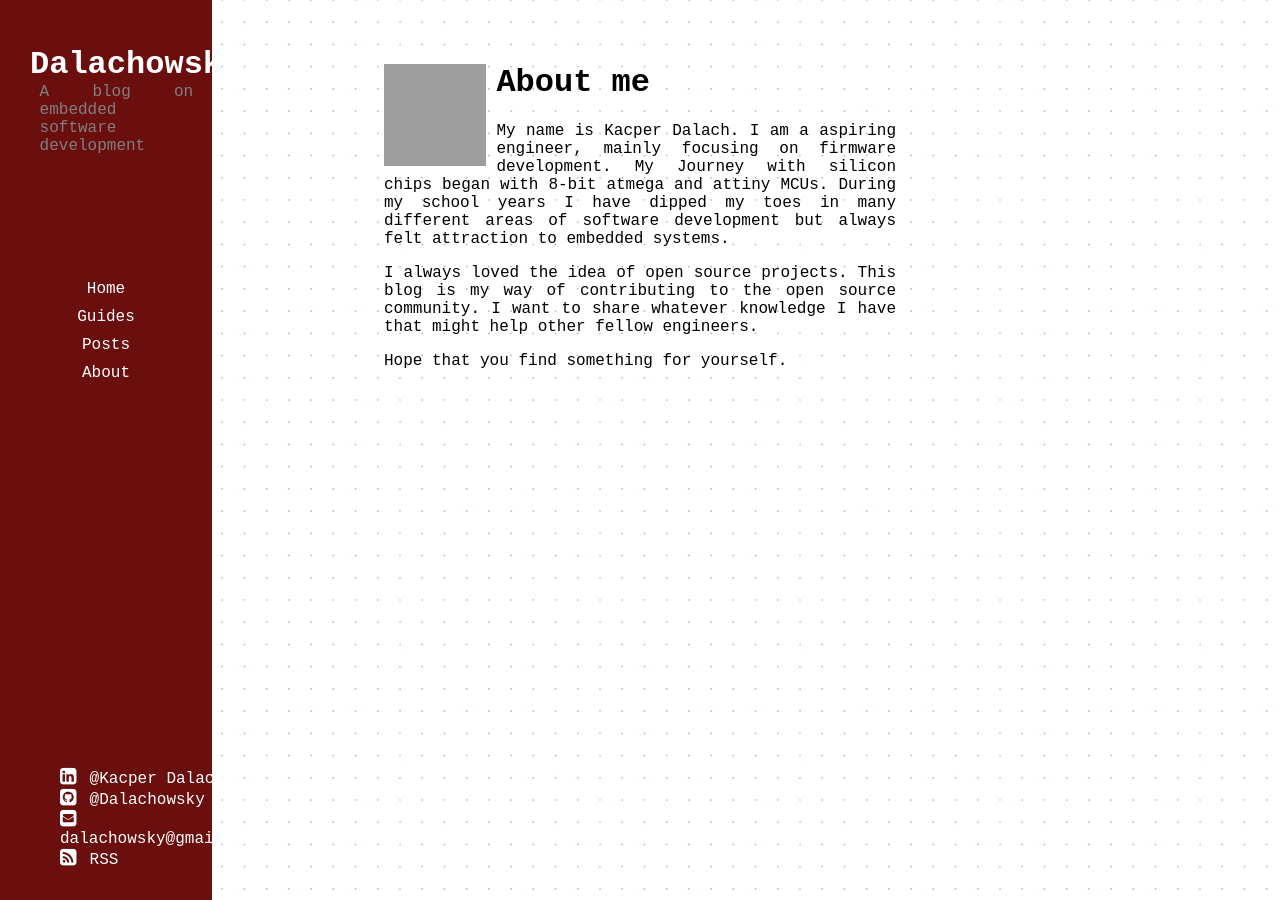
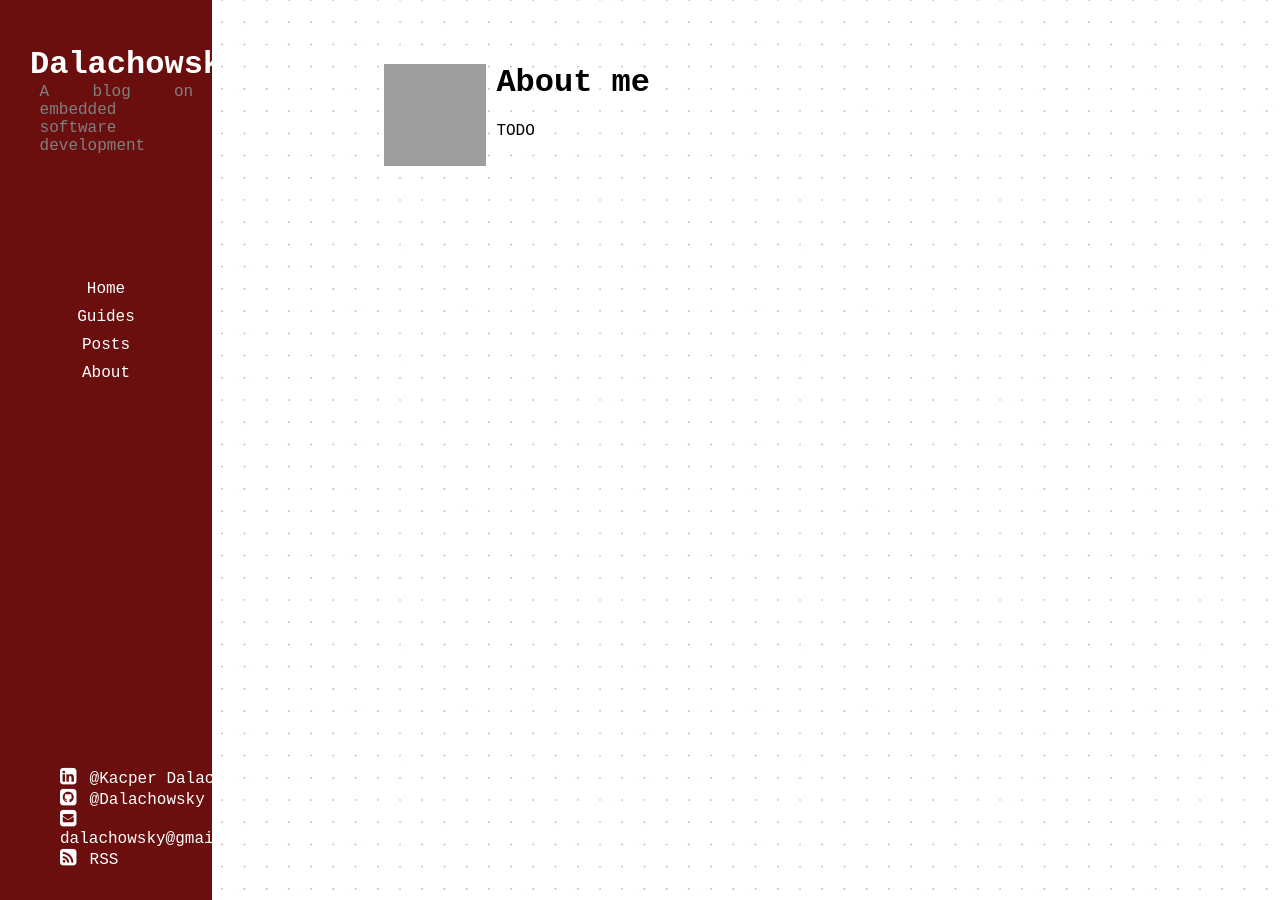
Before and after one commit to Dalachowsky/dalachowsky.github.io, a Jekyll site: the page built from docs/about.md, in a window 1280 px wide. Built offline with Jekyll 4.4.1, drawn with Linux system fonts in a browser that asks for light colours; nearby versions of some CDN libraries; grey boxes are pictures that could not be loaded.

Commit message:
Remove about

```diff
--- a/docs/about.md
+++ b/docs/about.md
@@ -6,10 +6,4 @@ permalink: /about
 
 # About me
 
-My name is Kacper Dalach. I am a aspiring engineer, mainly focusing on firmware development.
-My Journey with silicon chips began with 8-bit atmega and attiny MCUs.
-During my school years I have dipped my toes in many different areas of software development but always felt attraction to embedded systems.
-
-I always loved the idea of open source projects. This blog is my way of contributing to the open source community. I want to share whatever knowledge I have that might help other fellow engineers.
-
-Hope that you find something for yourself.
+TODO
```
